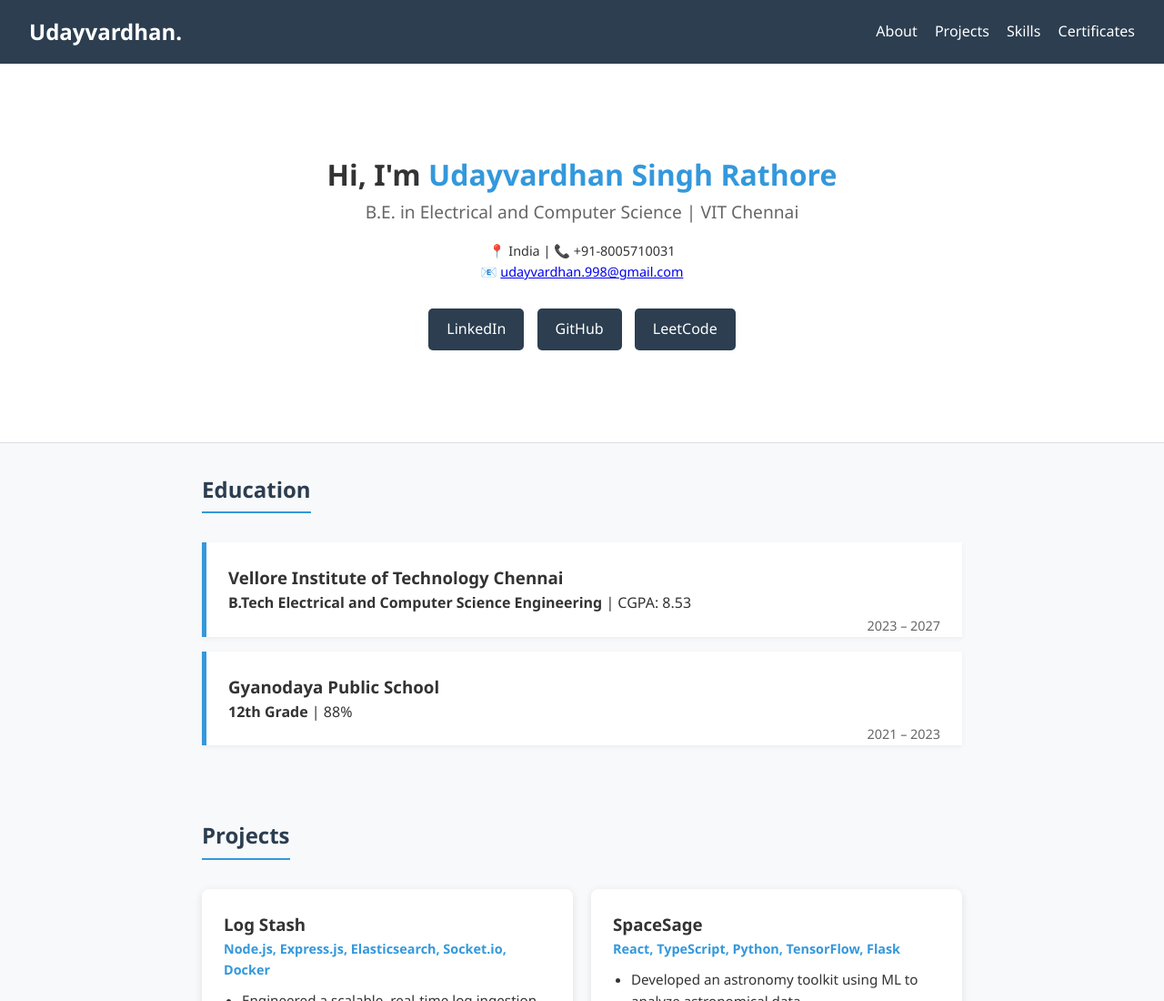
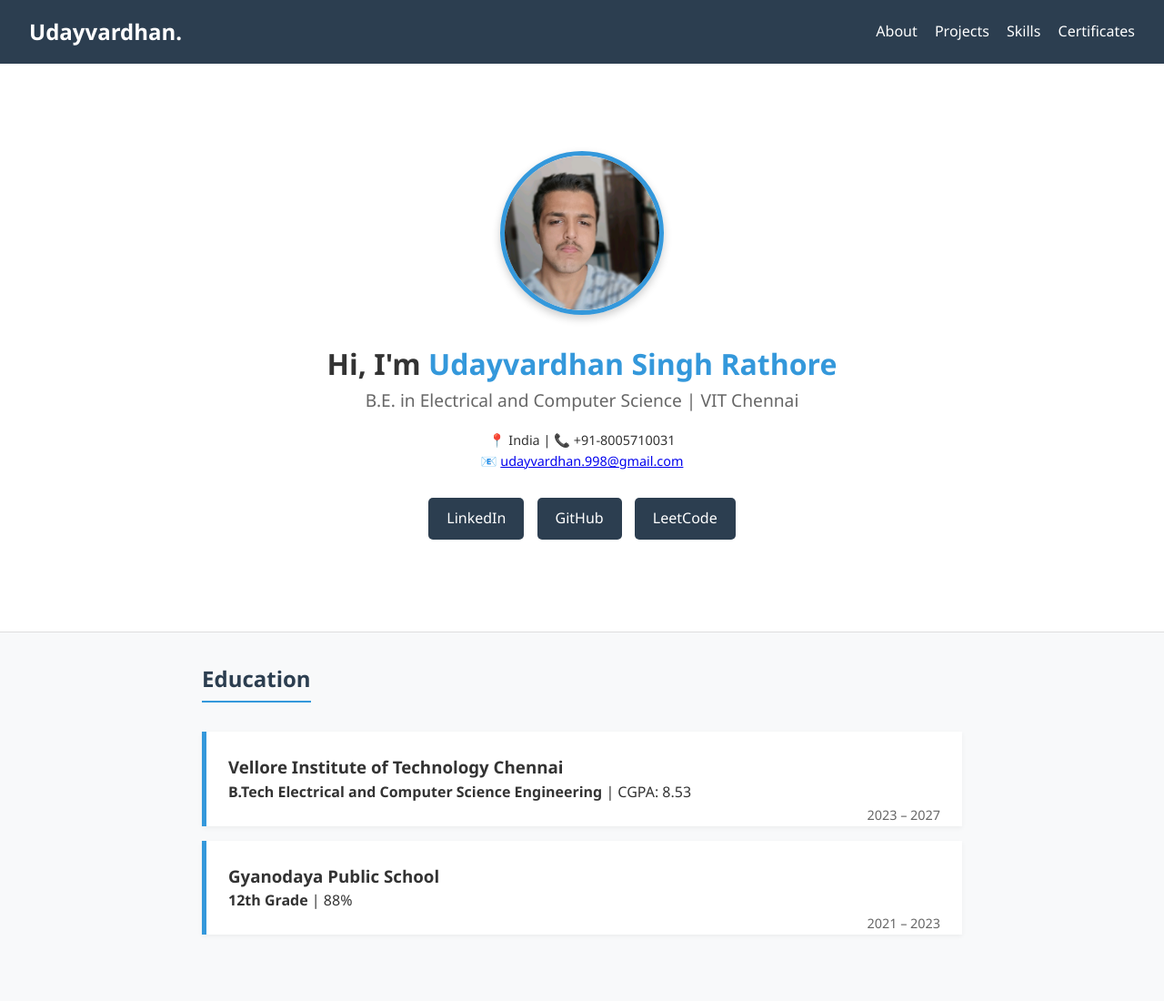
Before and after one commit to imuday984/Uday_portfolio, a plain HTML site: page index.html in a window 1280 px wide. Shown: the top 1100 px of the page at 91% size. Drawn offline with Linux system fonts and the light colour scheme.

Commit message:
link changes2

```diff
--- a/index.html
+++ b/index.html
@@ -22,6 +22,13 @@
     <!-- SECTION: Hero / Introduction -->
     <header id="about">
         <div class="container">
+            <!-- PHOTO SECTION START -->
+            <div class="profile-container">
+                <!-- IMPORTANT: Put your photo in the same folder and name it 'profile.jpg' -->
+                <img src="profile.jpg" alt="Udayvardhan Singh Rathore" class="profile-pic">
+            </div>
+            <!-- PHOTO SECTION END -->
+
             <h1>Hi, I'm <span class="highlight">Udayvardhan Singh Rathore</span></h1>
             <p class="subtitle">B.E. in Electrical and Computer Science | VIT Chennai</p>
 
--- a/style.css
+++ b/style.css
@@ -125,3 +125,16 @@ header {
 
 /* --- FOOTER --- */
 footer { text-align: center; padding: 2rem; background: var(--primary-color); color: white; margin-top: 2rem; }
+
+.profile-container {
+    margin-bottom: 20px; /* Space between photo and name */
+}
+
+.profile-pic {
+    width: 180px;        /* You can change this number to make photo bigger/smaller */
+    height: 180px;       /* Keep width and height same for a perfect circle */
+    border-radius: 50%;  /* This makes the image circular */
+    object-fit: cover;   /* This prevents the image from looking stretched */
+    border: 5px solid var(--accent-color); /* Adds a colored ring around your photo */
+    box-shadow: 0 4px 10px rgba(0,0,0,0.2); /* Adds a subtle shadow */
+}
```
Also changed, not shown: profile.jpg (added).
